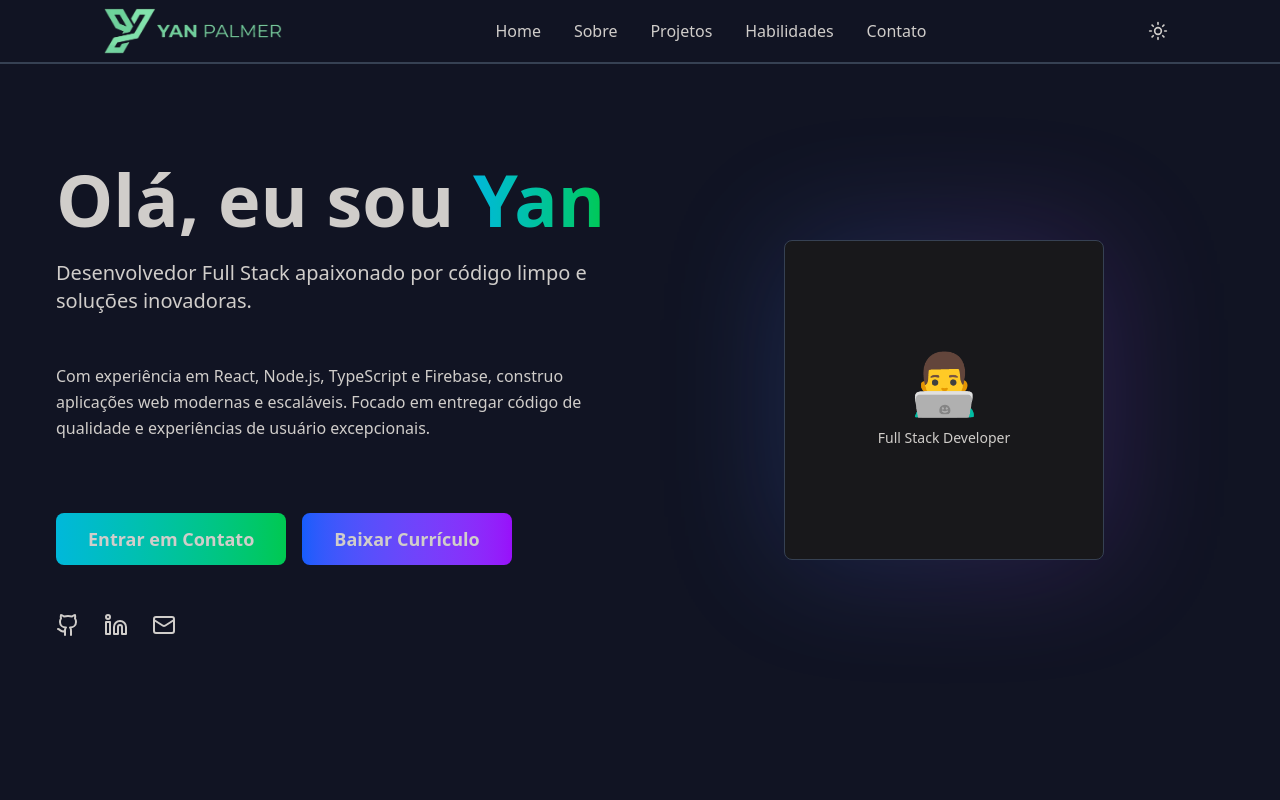
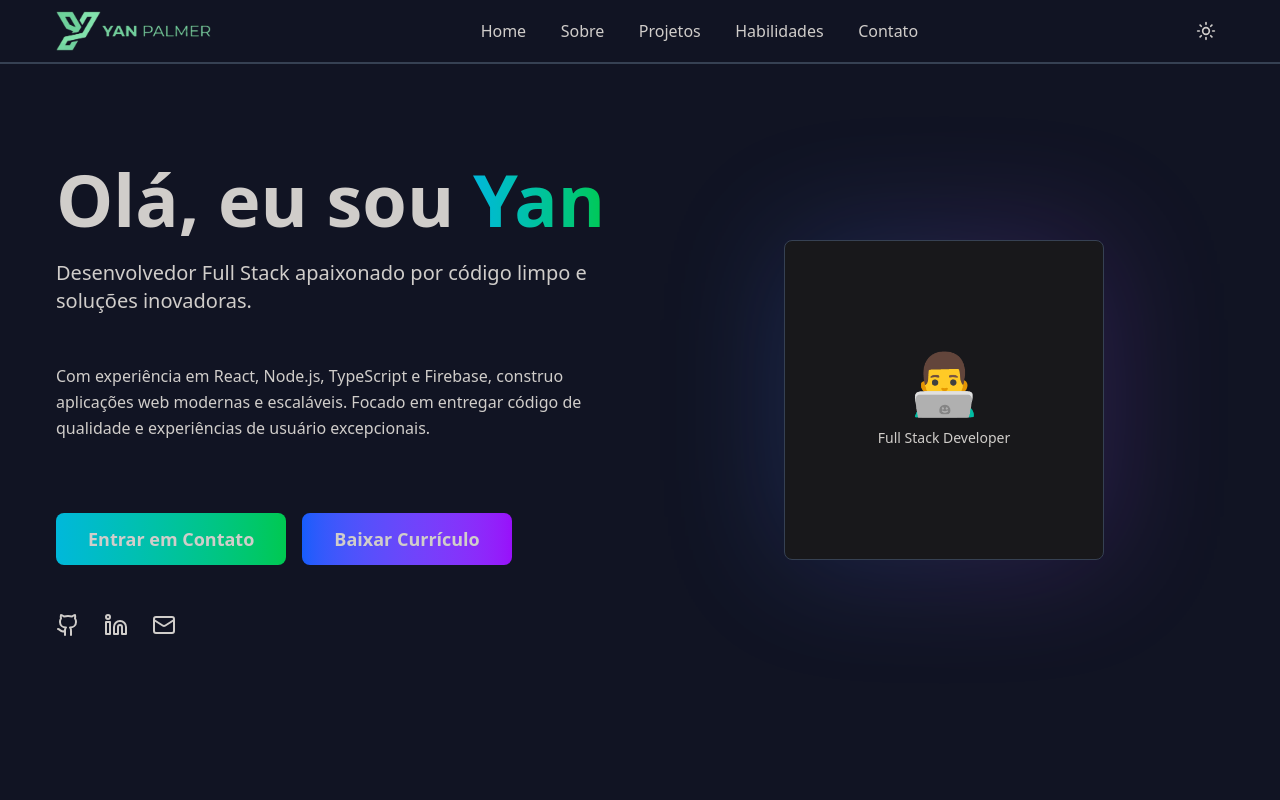
Before and after one commit to YanPalmer/Portfolio-Yan-2026, a React (Vite) app in the folder Portfolio-Yan-2026/: page / in a window 1280 px wide. Shown: the top 800 px of the page. Built offline with nearby package versions, Linux system fonts and the light colour scheme.

Commit message:
Correção da Navbar para fora
Corrigi a Navbar com o Cursor, pois no meu celular a mesma estava saindo da tela causando um overflow inesperado.

```diff
--- a/Portfolio-Yan-2026/src/components/Header.tsx
+++ b/Portfolio-Yan-2026/src/components/Header.tsx
@@ -19,20 +19,25 @@ function Header() {
   const closeMenu = () => setMenuOpen(false)
 
   return (
-    <header className="fixed top-0 right-0 left-0 bg-navBackground text-whiteText h-16 flex flex-row justify-between items-center px-4 md:justify-around md:px-0 border-b-2 border-gray-700 z-50">
-      <img src={logo} alt="Logo Yan Palmer" className="h-full py-2" />
+    <header className="fixed top-0 left-0 right-0 w-full max-w-[100vw] overflow-x-hidden bg-navBackground text-whiteText h-16 border-b-2 border-gray-700 z-50">
+      <div className="h-full w-full max-w-7xl mx-auto px-6 md:px-14 flex flex-row justify-between items-center">
+        <img
+          src={logo}
+          alt="Logo Yan Palmer"
+          className="h-full max-h-14 w-auto min-w-0 object-contain py-2 shrink-0"
+        />
 
         {/* Desktop: links visíveis a partir de md */}
-      <ul className="links hidden md:flex flex-row justify-around items-center w-110 h-full gap-6">
+        <ul className="links hidden md:flex flex-row justify-around items-center flex-1 max-w-md h-full gap-6">
           {navLinks.map(({ href, label }) => (
-          <li key={href} className="text-whiteText hover:opacity-80 cursor-pointer">
+            <li key={href} className="text-whiteText hover:opacity-80 cursor-pointer shrink-0">
               <a href={href}>{label}</a>
             </li>
           ))}
         </ul>
 
         {/* Desktop: botão de tema */}
-      <div className="hidden md:flex items-center gap-4">
+        <div className="hidden md:flex items-center gap-4 shrink-0">
           <button
             type="button"
             onClick={toggleTheme}
@@ -44,7 +49,7 @@ function Header() {
         </div>
 
         {/* Mobile: hambúrguer + tema */}
-      <div className="flex md:hidden items-center gap-2">
+        <div className="flex md:hidden items-center gap-2 shrink-0">
           <button
             type="button"
             onClick={toggleTheme}
@@ -63,6 +68,7 @@ function Header() {
             {menuOpen ? <X className="h-6 w-6" /> : <Menu className="h-6 w-6" />}
           </button>
         </div>
+      </div>
 
       {/* Mobile: menu dropdown */}
       {menuOpen && (
@@ -73,22 +79,24 @@ function Header() {
             aria-hidden
           />
           <nav
-            className="fixed top-16 left-0 right-0 bg-navBackground border-b-2 border-gray-700 z-50 md:hidden shadow-xl"
+            className="fixed top-16 left-0 right-0 w-full max-w-[100vw] overflow-x-hidden bg-navBackground border-b-2 border-gray-700 z-50 md:hidden shadow-xl"
             aria-label="Menu principal"
           >
+            <div className="w-full max-w-7xl mx-auto px-6">
               <ul className="links flex flex-col py-4">
                 {navLinks.map(({ href, label }) => (
                   <li key={href} className="border-b border-gray-700/50 last:border-0">
                     <a
                       href={href}
                       onClick={closeMenu}
-                    className="block py-3 px-6 text-whiteText hover:opacity-80 hover:bg-gray-500/10 transition-colors"
+                      className="block py-3 text-whiteText hover:opacity-80 hover:bg-gray-500/10 transition-colors"
                     >
                       {label}
                     </a>
                   </li>
                 ))}
               </ul>
+            </div>
           </nav>
         </>
       )}
--- a/Portfolio-Yan-2026/src/index.css
+++ b/Portfolio-Yan-2026/src/index.css
@@ -51,6 +51,7 @@
   line-height: 1.5;
   font-weight: 400;
   scroll-behavior: smooth;
+  overflow-x: hidden;
 }
 /*
   color-scheme: light dark;
@@ -72,6 +73,10 @@ a:hover {
   color: #535bf2;
 }
 
+html, body {
+  overflow-x: hidden;
+  max-width: 100vw;
+}
 body {
   margin: 0;
   display: flex;
--- a/Portfolio-Yan-2026/src/pages/Home.tsx
+++ b/Portfolio-Yan-2026/src/pages/Home.tsx
@@ -8,7 +8,7 @@ import Contact from "../components/sections/Contact"
 // Exemplo simples de página Home
 function Home() {
   return (
-    <div className="w-full min-h-screen bg-background text-whiteText font-sans">
+    <div className="w-full min-h-screen max-w-[100vw] overflow-x-hidden bg-background text-whiteText font-sans">
       <Header />
       <main>
         <Hero />
```
Lines whose indentation alone changed are shown as unchanged.
